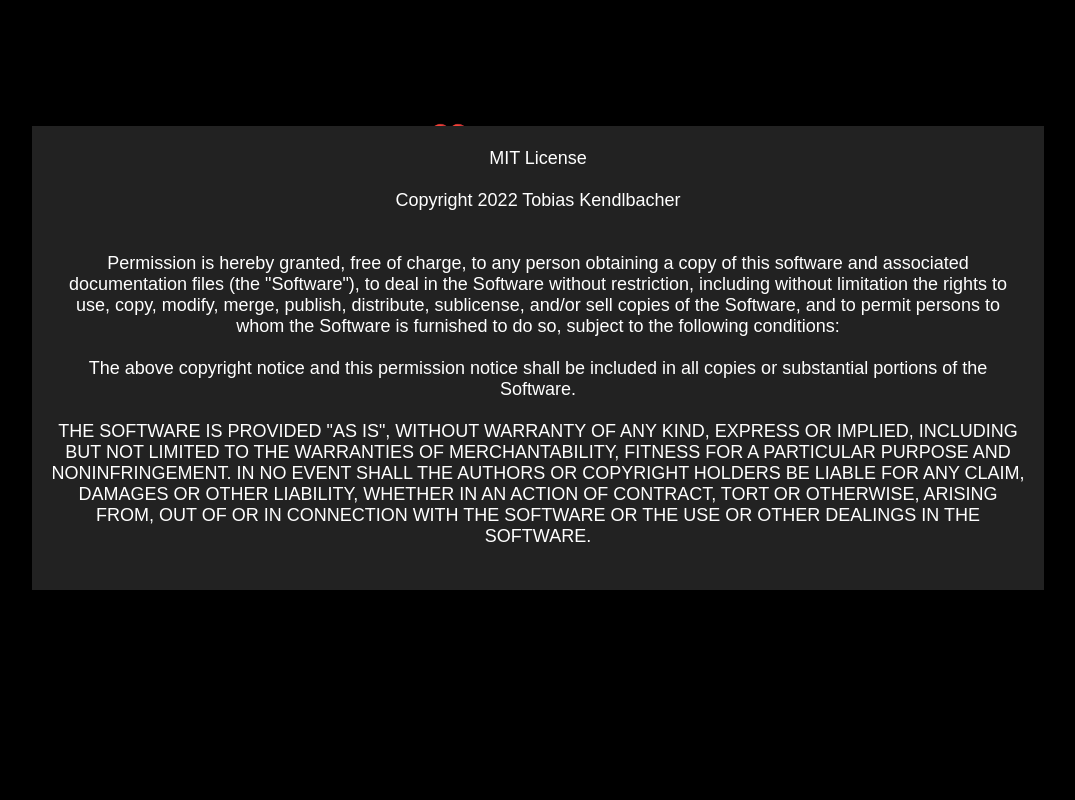
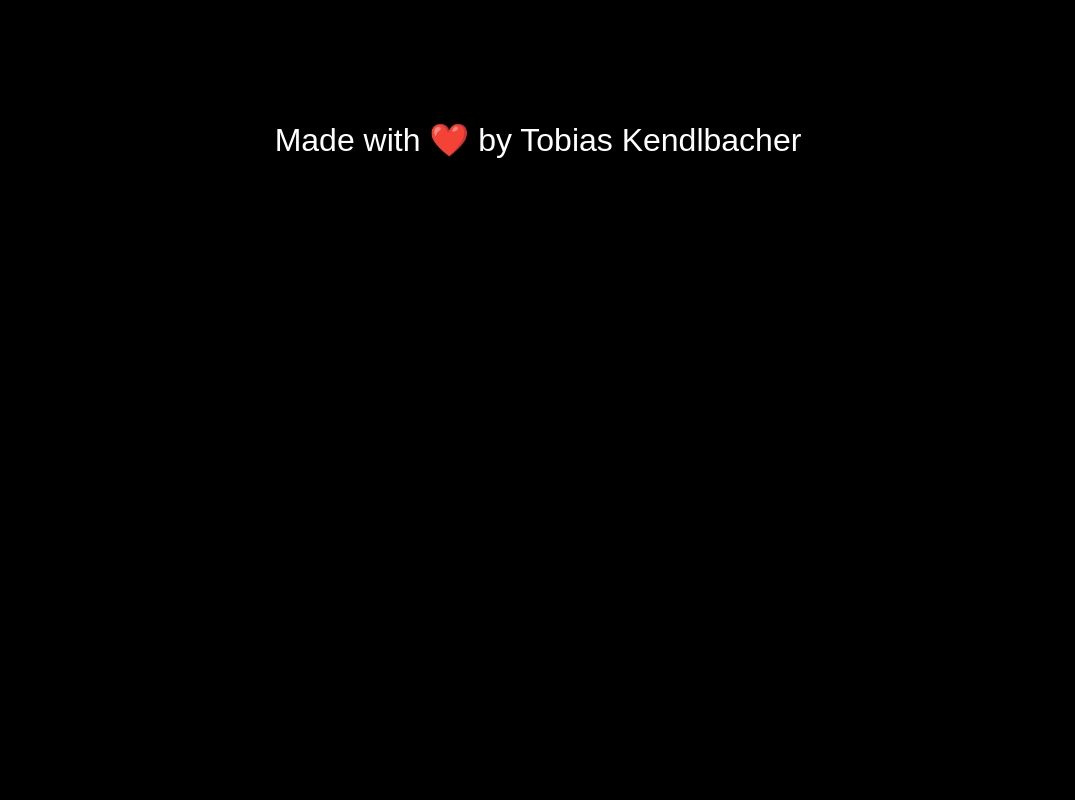
Before and after one commit to kendlbat/Browsergames, a plain HTML site: page index.html in a window 1280 px wide. Shown: the part 5780-6580 px from the top of the page, without its empty margins (102-1177 px from the left). Drawn offline with Linux system fonts and the light colour scheme.

Commit message:
Do stuff to make back to top button not be a complete hellspawn
I hate this so much, why is the sticky not working like i want it to don't ever touch this piece of code ever again it will require you to sacrifice all of you future and present family and will harm you for the rest of your poor life

```diff
--- a/index.css
+++ b/index.css
@@ -140,19 +140,15 @@ a, a:visited, a:active {
 
 #license {
     font-size: large;
-    margin: .3em 10% 1em 10%;
+    margin: 50em 10% 1em 10%;
     position: sticky;
     bottom: 10px;
     padding: .2em 1em;
     background-color: #222;
 }
 
-#footer-author-container {
-    margin: 10em 3em 0;
-    height: 30em;
-}
-
-#footer-author-container div {
+#footer-author {
+    margin-top: 10em;
     position: sticky;
     top: 35%;
 }
--- a/index.html
+++ b/index.html
@@ -77,9 +77,7 @@
             </ul>
         </menu>
         <footer>
-            <div id="footer-author-container">
-                <div>Made with &#10084;&#65039; by <a href="https://github.com/kendlbat">Tobias Kendlbacher</a></div>
-            </div>
+            <div id="footer-author">Made with &#10084;&#65039; by <a href="https://github.com/kendlbat">Tobias Kendlbacher</a></div>
             <div id="license">
                 <p>
                     MIT License<br><br>
```
